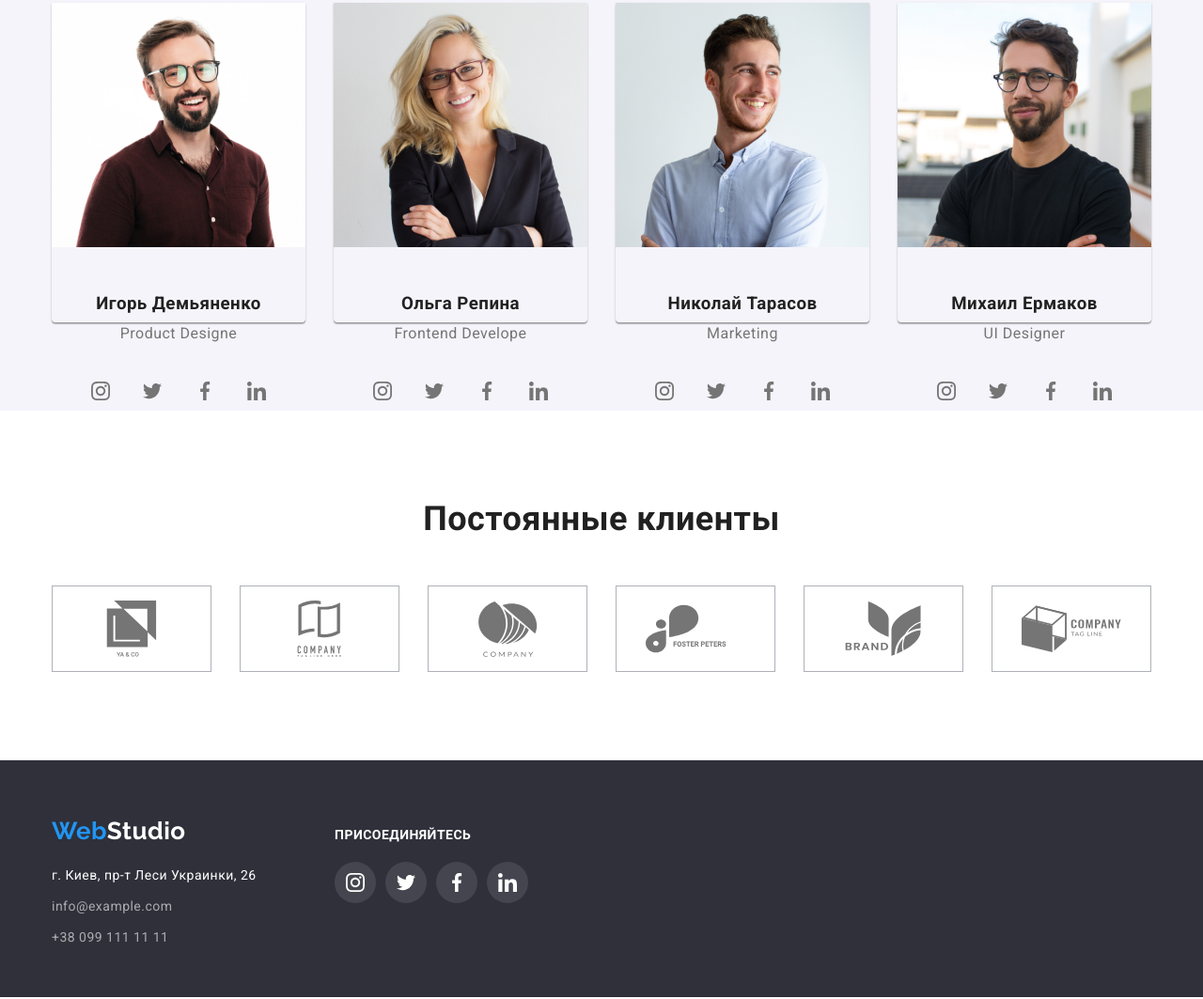
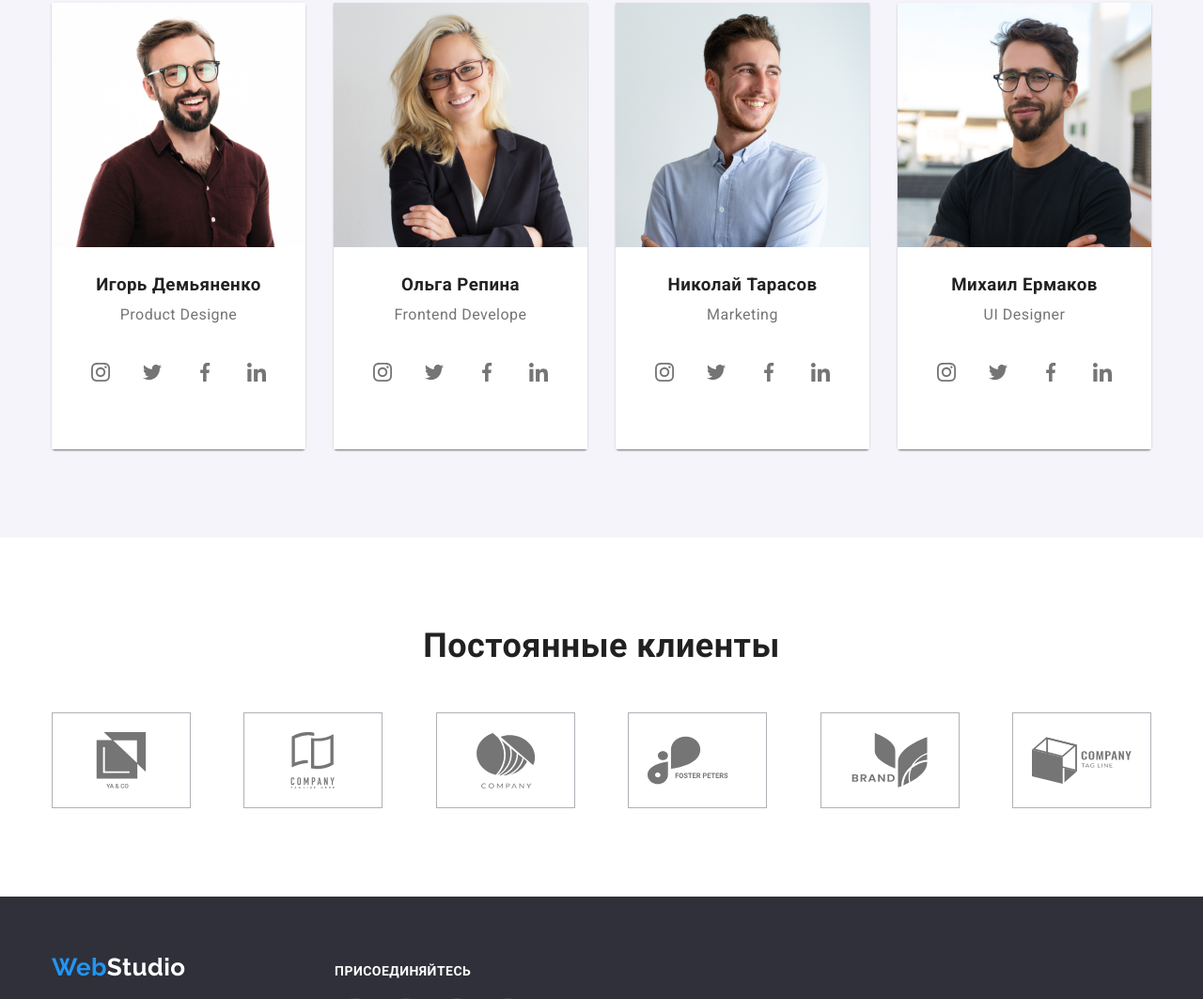
Before and after one commit to Iryna-kondreskul/goit-markup-hw-05, a plain HTML site: page index.html in a window 1280 px wide. Shown: the part 1876-2939 px from the top of the page at 94% size. Drawn offline with nearby package versions, Linux system fonts and the light colour scheme.

Commit message:
Update style.css
изменила justify-content: space-between; на
  justify-content: center; в секции соц сетей для "НАША КОМАНДА"

```diff
--- a/css/style.css
+++ b/css/style.css
@@ -417,16 +417,14 @@ body {
 }
 
 .sect-text {
-  margin-top: 10px;
+  margin-bottom: 16px;
 }
 
 .team-card {
   padding-top: 30px;
   padding-bottom: 30px;
 
-  margin-top: 20px;
-  /* width: 206px; */
-  height: 44px;
+  background-color: var(--maket-color);
 }
 /* ----------------------------------------- */
 /* ul */
@@ -435,7 +433,7 @@ body {
 
   display: flex;
   align-items: center;
-  justify-content: space-between;
+  justify-content: center;
 }
 .icon-soc {
   margin: 30px;
@@ -495,12 +493,11 @@ body {
 .list-labe-company {
   /* outline: 2px solid tomato; */
   display: flex;
+  justify-content: space-between;
 }
 
 /* li */
 .company-label {
-  width: 170px;
-  height: 92px;
 }
 
 .company-label:not(:last-child) {
@@ -514,6 +511,7 @@ body {
   align-items: center;
   width: 100%;
   height: 100%;
+  padding: 20px;
 
   border: 1px solid var(--color-client-icon);
   color: var(--titel-text-color);
@@ -700,7 +698,7 @@ body {
 
   /* прозрачность */
   /* background-color: transparent; */
-  background-color: var(--maket-color);
+  background-color: var(--bac-color-buttons);
   border-radius: 4px;
 
   color: var(--primary-text-color);
@@ -713,6 +711,7 @@ body {
   color: var(--maket-color);
   box-shadow: 0px 3px 1px rgba(0, 0, 0, 0.1), 0px 1px 2px rgba(0, 0, 0, 0.08),
     0px 2px 2px rgba(0, 0, 0, 0.12);
+  filter: drop-shadow(0px 4px 4px rgba(0, 0, 0, 0.25));
 }
 
 /* стиль для залоговков списков */
@@ -734,8 +733,6 @@ body {
   justify-content: center;
   display: flex;
   margin: 0px 0px 50px;
-
-  filter: drop-shadow(0px 4px 4px rgba(0, 0, 0, 0.25));
 }
 
 .filter-btn {
```
